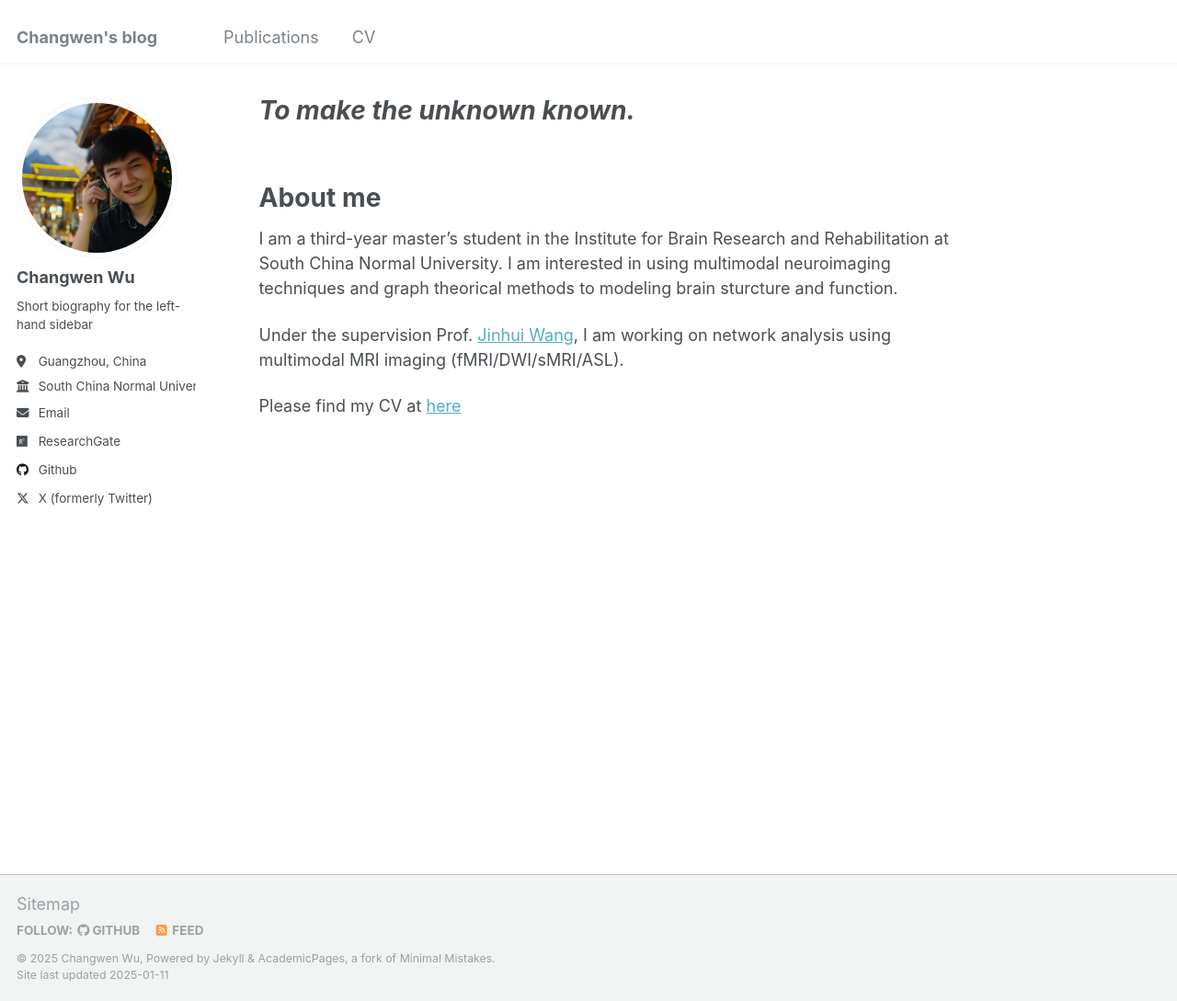
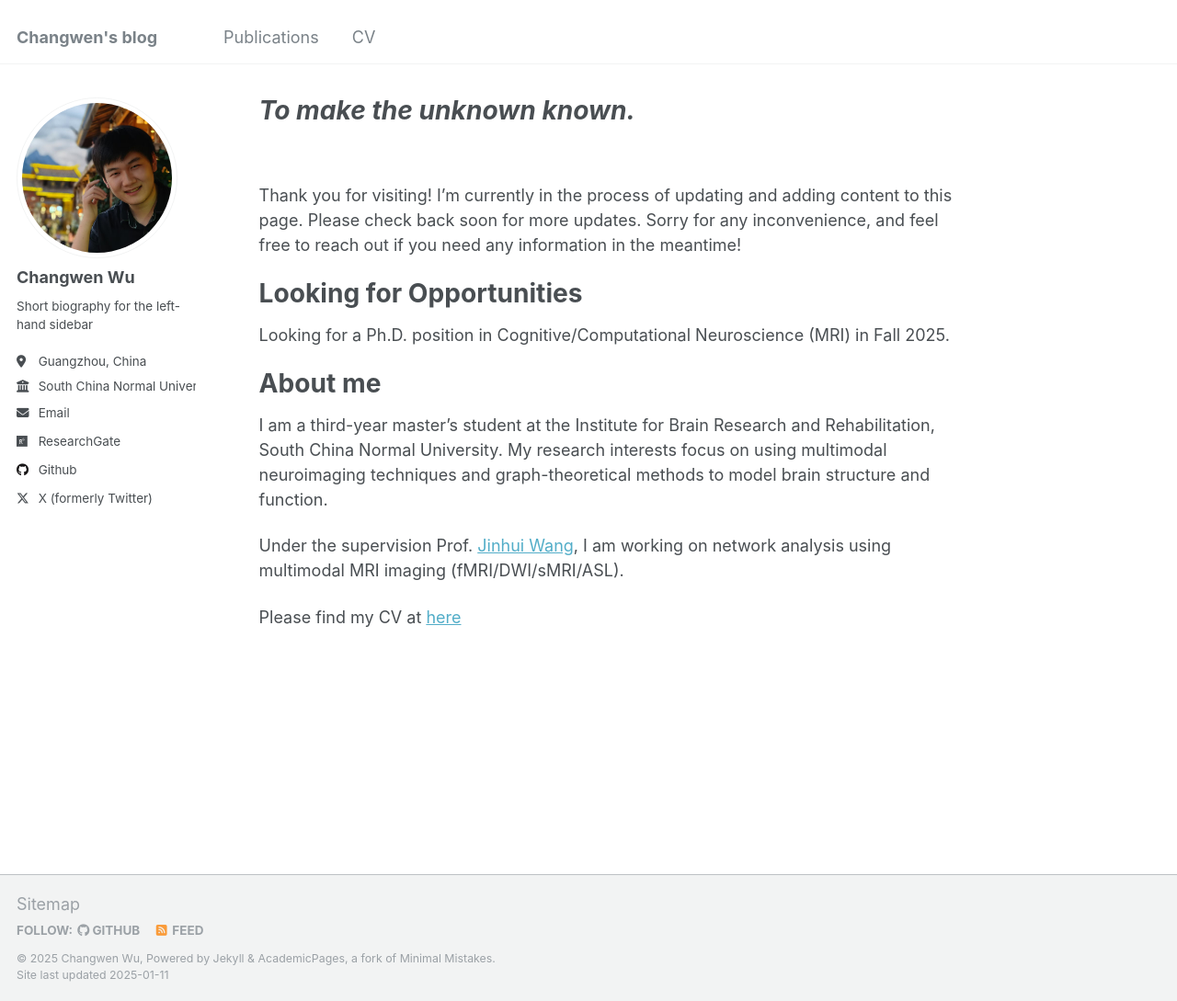
Before and after one commit to Changwen-Wu/Changwen-Wu.github.io, a Jekyll site: the page built from _pages/about.md, in a window 1280 px wide and 1089 px high. Shown: the whole window at 92% size. Built offline with Jekyll 4.4.1, drawn with Linux system fonts in a browser that asks for light colours.

Commit message:
Update about.md

```diff
--- a/_pages/about.md
+++ b/_pages/about.md
@@ -9,9 +9,15 @@ redirect_from:
 
 <br>
 
+Thank you for visiting! I’m currently in the process of updating and adding content to this page. Please check back soon for more updates. Sorry for any inconvenience, and feel free to reach out if you need any information in the meantime!
+
+Looking for Opportunities
+======
+Looking for a Ph.D. position in Cognitive/Computational Neuroscience (MRI) in Fall 2025.
+
 About me
 ======
-I am a third-year master's student in the Institute for Brain Research and Rehabilitation at South China Normal University. I am interested in using multimodal neuroimaging techniques and graph theorical methods to modeling brain sturcture and function.
+I am a third-year master's student at the Institute for Brain Research and Rehabilitation, South China Normal University. My research interests focus on using multimodal neuroimaging techniques and graph-theoretical methods to model brain structure and function.
 
 Under the supervision Prof. [Jinhui Wang](https://scholar.google.com/citations?user=4_djMV0AAAAJ&hl=en&oi=ao), I am working on network analysis using multimodal MRI imaging (fMRI/DWI/sMRI/ASL).
 
```
